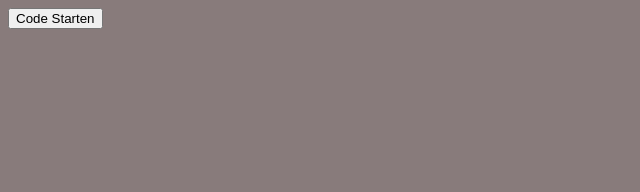
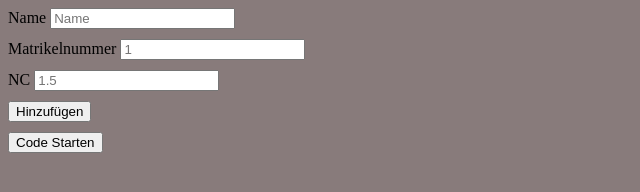
Before and after one commit to 8melorm6/AE-Lernen, a plain HTML site: page index.html in a window 1280 px wide. Shown: the whole page, without its empty margins (0-640 px from the left). Drawn offline with Linux system fonts and the light colour scheme.

Commit message:
Aufgabe 2 Teil 1

```diff
--- a/index.html
+++ b/index.html
@@ -10,6 +10,24 @@
 </head>
 <body>
 
+    <div style="margin-bottom: 10px;">
+        <label >Name</label>
+        <input id="inputName" type="text" placeholder="Name">
+    </div>
+
+    <div style="margin-bottom: 10px;">
+        <label >Matrikelnummer</label>
+        <input id="inputMatrikel" type="number" placeholder="1">
+    </div>
+
+    <div style="margin-bottom: 10px;">
+        <label >NC</label>
+        <input id="inputNC" step="0.1" type="number" placeholder="1.5">
+    </div>
+
+    <div style="margin-bottom: 10px;">
+        <button onclick="addStudent()">Hinzufügen</button>
+    </div>
 
     <div style="margin-bottom: 10px;">
         <button onclick="ausgabeUndDurchschnitt()">Code Starten</button>
--- a/main.js
+++ b/main.js
@@ -1,4 +1,4 @@
-// Aufgabe
+// Aufgabe 2
 
 /*
 Erstelle ein Array mit 5 Studenten.
```
